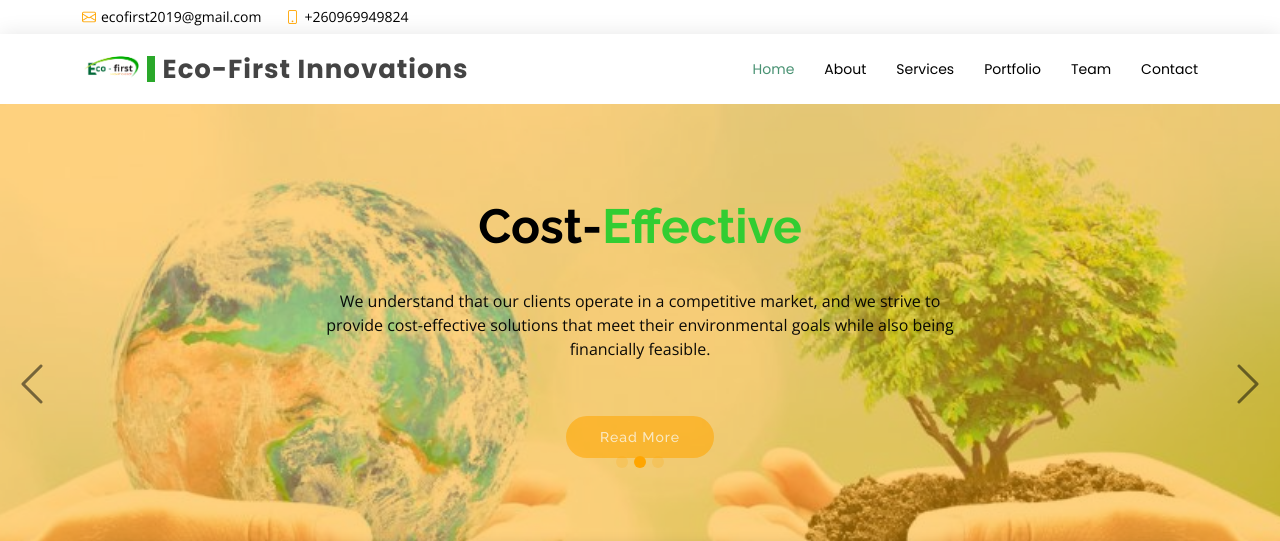
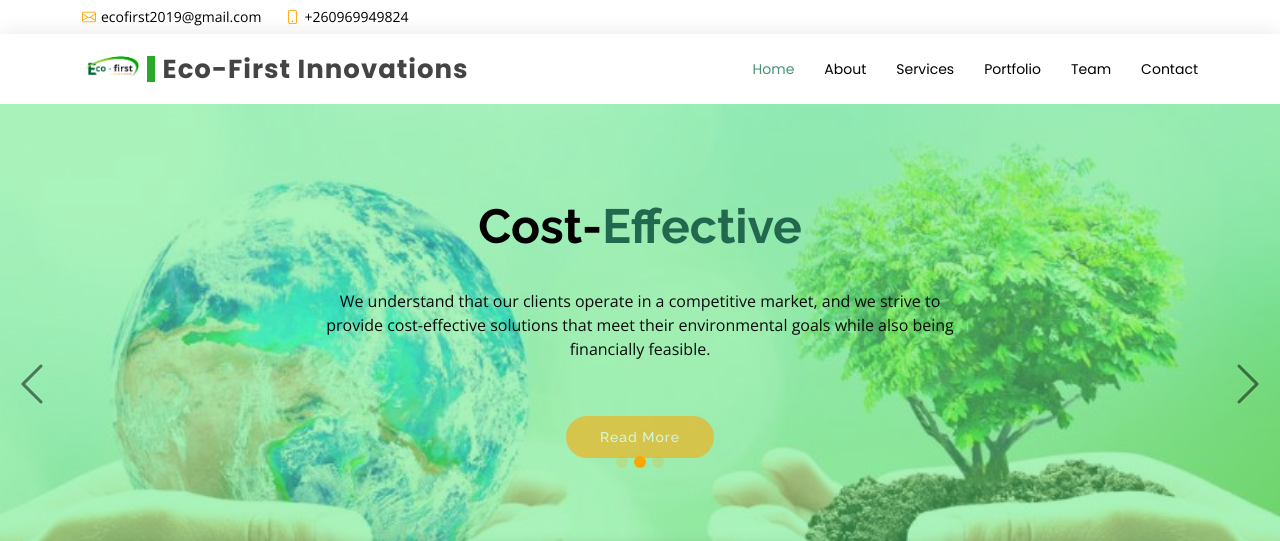
Before and after one commit to mambwechafs/ecoinnovation, a plain HTML site: page index.html in a window 1280 px wide. Shown: the top 541 px of the page. Drawn offline with nearby package versions, Linux system fonts and the light colour scheme.

Commit message:
tweaked the photos

```diff
--- a/assets/css/style.css
+++ b/assets/css/style.css
@@ -328,7 +328,7 @@ h6 {
 
 #hero .carousel-item::before {
   content: "";
-  background-color: rgba(255, 165, 0, 0.5);
+  background-color: rgba(86, 233, 123, 0.5);
   position: absolute;
   top: 0;
   right: 0;
@@ -362,7 +362,7 @@ h6 {
 }
 
 #hero h2 span {
-  color: #32CD32;
+  color: #22684E;
 }
 
 #hero p {
```
Also changed, not shown: assets/img/about.jpg, assets/img/portfolio/portfolio-1.png, assets/img/services/service-1.png, assets/img/services/service-2.png, assets/img/services/service-3.png, assets/img/services/service-4.png, assets/img/services/service-5.png, assets/img/services/service-6.png, assets/img/services/service-8.png, assets/img/slide/slide-1.jpg.
